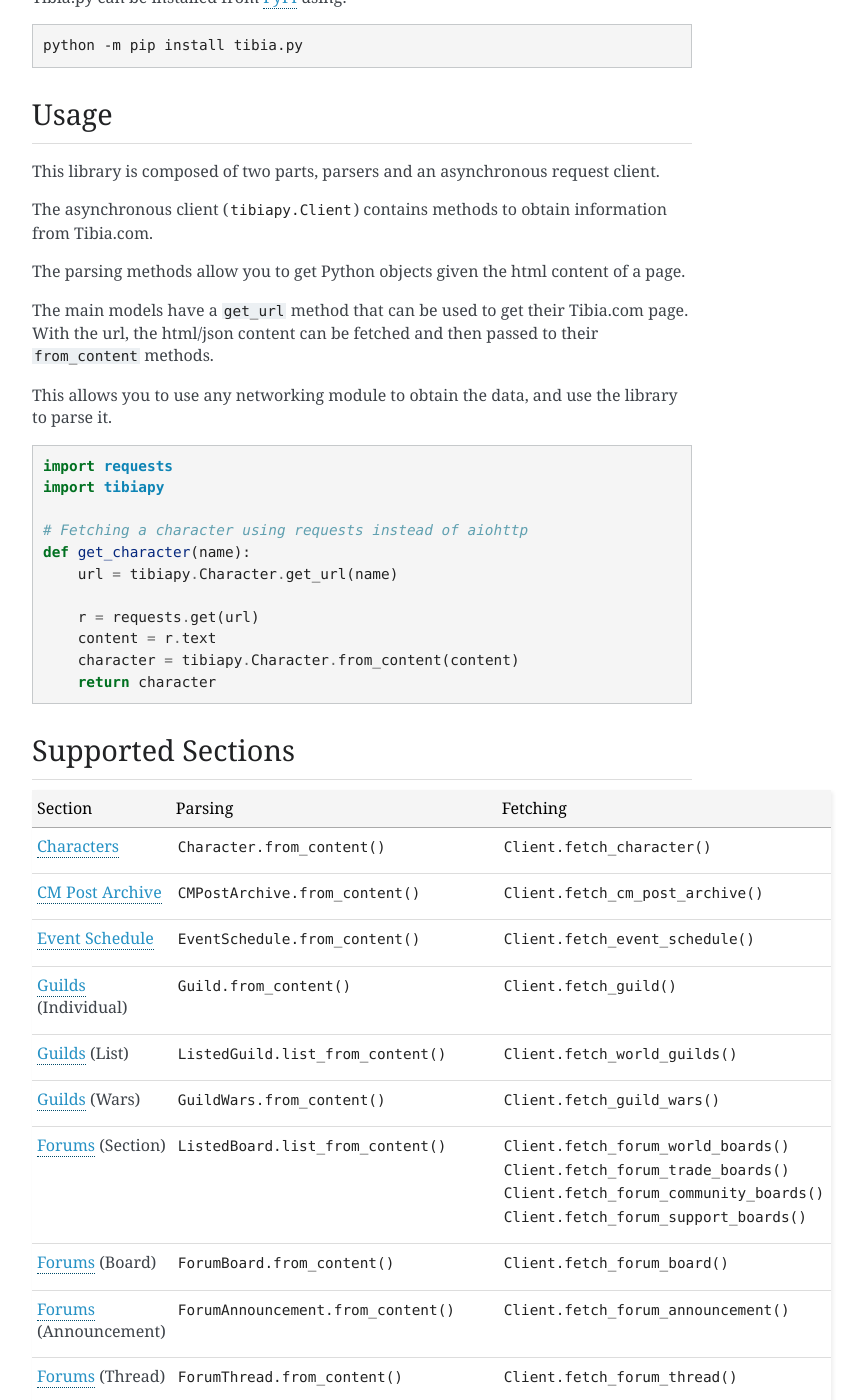
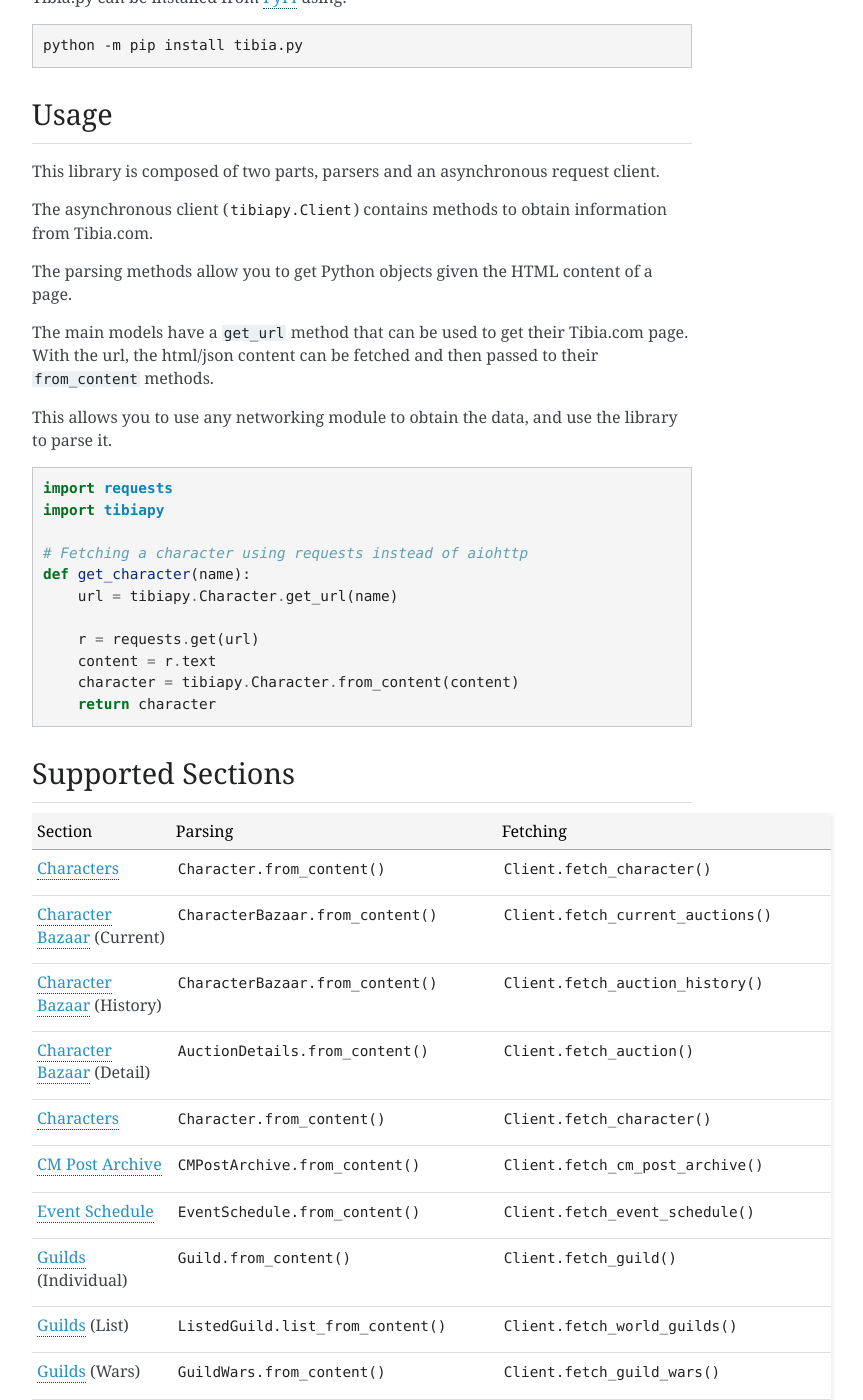
Before and after one commit to Galarzaa90/tibia.py, a Sphinx documentation site: the page built from docs/intro.rst, in a window 1280 px wide and 1400 px high, scrolled down 534 px. Shown: the whole window, without its empty margins (388-1251 px from the left). Built offline with Sphinx 7.4.7, drawn with Linux system fonts in a browser that asks for light colours.

```diff
--- a/CHANGELOG.rst
+++ b/CHANGELOG.rst
@@ -5,6 +5,12 @@
 .. note::
     Due to this library relying on external content, older versions are not guaranteed to work.
     Try to always use the latest version.
+
+3.3.0 (Unreleased)
+=================
+
+- Added support for the Character Bazaar
+    - Added classes: ``CharacterBazaar``, ``ListedAuction`` and ``AuctionDetails`` and many auxiliary classes.
 
 .. v3.2.2:
 
--- a/docs/api.rst
+++ b/docs/api.rst
@@ -40,7 +44,6 @@
 .. autoclass:: BazaarType
     :members:
     :undoc-members:
-
 
 .. autoclass:: BidType
     :members:
--- a/docs/intro.rst
+++ b/docs/intro.rst
@@ -37,7 +37,7 @@
 
 The asynchronous client (:class:`tibiapy.Client`) contains methods to obtain information from Tibia.com.
 
-The parsing methods allow you to get Python objects given the html content of a page.
+The parsing methods allow you to get Python objects given the HTML content of a page.
 
 The main models have a ``get_url`` method that can be used to get their Tibia.com page.
 With the url, the html/json content can be fetched and then passed to their ``from_content`` methods.
@@ -62,58 +62,67 @@
 Supported Sections
 ==================
 
-+----------------------------+--------------------------------------------+---------------------------------------------+
-|          Section           |                  Parsing                   |                  Fetching                   |
-+============================+============================================+=============================================+
-| Characters_                | :meth:`Character.from_content`             | :meth:`Client.fetch_character`              |
-+----------------------------+--------------------------------------------+---------------------------------------------+
-| `CM Post Archive`_         | :meth:`CMPostArchive.from_content`         | :meth:`Client.fetch_cm_post_archive`        |
-+----------------------------+--------------------------------------------+---------------------------------------------+
-| `Event Schedule`_          | :meth:`EventSchedule.from_content`         | :meth:`Client.fetch_event_schedule`         |
-+----------------------------+--------------------------------------------+---------------------------------------------+
-| Guilds_ (Individual)       | :meth:`Guild.from_content`                 | :meth:`Client.fetch_guild`                  |
-+----------------------------+--------------------------------------------+---------------------------------------------+
-| Guilds_ (List)             | :meth:`ListedGuild.list_from_content`      | :meth:`Client.fetch_world_guilds`           |
-+----------------------------+--------------------------------------------+---------------------------------------------+
-| Guilds_ (Wars)             | :meth:`GuildWars.from_content`             | :meth:`Client.fetch_guild_wars`             |
-+----------------------------+--------------------------------------------+---------------------------------------------+
-| Forums_ (Section)          | :meth:`ListedBoard.list_from_content`      | :meth:`Client.fetch_forum_world_boards`     |
-|                            |                                            | :meth:`Client.fetch_forum_trade_boards`     |
-|                            |                                            | :meth:`Client.fetch_forum_community_boards` |
-|                            |                                            | :meth:`Client.fetch_forum_support_boards`   |
-+----------------------------+--------------------------------------------+---------------------------------------------+
-| Forums_ (Board)            | :meth:`ForumBoard.from_content`            | :meth:`Client.fetch_forum_board`            |
-+----------------------------+--------------------------------------------+---------------------------------------------+
-| Forums_ (Announcement)     | :meth:`ForumAnnouncement.from_content`     | :meth:`Client.fetch_forum_announcement`     |
-+----------------------------+--------------------------------------------+---------------------------------------------+
-| Forums_ (Thread)           | :meth:`ForumThread.from_content`           | :meth:`Client.fetch_forum_thread`           |
-+----------------------------+--------------------------------------------+---------------------------------------------+
-| Highscores_                | :meth:`Highscores.from_content`            | :meth:`Client.fetch_highscores_page`        |
-+----------------------------+--------------------------------------------+---------------------------------------------+
-| Highscores_                | :meth:`Highscores.from_content`            | :meth:`Client.fetch_highscores_page`        |
-+----------------------------+--------------------------------------------+---------------------------------------------+
-| Houses_ (Individual)       | :meth:`House.from_content`                 | :meth:`Client.fetch_house`                  |
-+----------------------------+--------------------------------------------+---------------------------------------------+
-| Houses_ (List)             | :meth:`ListedHouse.list_from_content`      | :meth:`Client.fetch_world_houses`           |
-+----------------------------+--------------------------------------------+---------------------------------------------+
-| `Kill Statistics`_ (List)  | :meth:`KillStatistics.from_content`        | :meth:`Client.fetch_kill_statistics`        |
-+----------------------------+--------------------------------------------+---------------------------------------------+
-| News_ (Individual)         | :meth:`News.from_content`                  | :meth:`Client.fetch_news`                   |
-+----------------------------+--------------------------------------------+---------------------------------------------+
-| News_ (List)               | :meth:`ListedNews.list_from_content`       | :meth:`Client.fetch_news_archive`           |
-|                            |                                            | :meth:`Client.fetch_recent_news`            |
-+----------------------------+--------------------------------------------+---------------------------------------------+
-| Tournaments_               | :meth:`Tournament.from_content`            | :meth:`Client.fetch_tournament`             |
-+----------------------------+--------------------------------------------+---------------------------------------------+
-| `Tournament Leaderboards`_ | :meth:`TournamentLeaderboard.from_content` | :meth:`Client.fetch_tournament_leaderboard` |
-+----------------------------+--------------------------------------------+---------------------------------------------+
-| Worlds_ (Individual)       | :meth:`World.from_content`                 | :meth:`Client.fetch_world`                  |
-+----------------------------+--------------------------------------------+---------------------------------------------+
-| Worlds_ (List)             | :meth:`WorldOverview.from_content`         | :meth:`Client.fetch_world_list`             |
-+----------------------------+--------------------------------------------+---------------------------------------------+
++-------------------------------+--------------------------------------------+---------------------------------------------+
+|            Section            |                  Parsing                   |                  Fetching                   |
++===============================+============================================+=============================================+
+| Characters_                   | :meth:`Character.from_content`             | :meth:`Client.fetch_character`              |
++-------------------------------+--------------------------------------------+---------------------------------------------+
+| `Character Bazaar`_ (Current) | :meth:`CharacterBazaar.from_content`       | :meth:`Client.fetch_current_auctions`       |
++-------------------------------+--------------------------------------------+---------------------------------------------+
+| `Character Bazaar`_ (History) | :meth:`CharacterBazaar.from_content`       | :meth:`Client.fetch_auction_history`        |
++-------------------------------+--------------------------------------------+---------------------------------------------+
+| `Character Bazaar`_ (Detail)  | :meth:`AuctionDetails.from_content`        | :meth:`Client.fetch_auction`                |
++-------------------------------+--------------------------------------------+---------------------------------------------+
+| Characters_                   | :meth:`Character.from_content`             | :meth:`Client.fetch_character`              |
++-------------------------------+--------------------------------------------+---------------------------------------------+
+| `CM Post Archive`_            | :meth:`CMPostArchive.from_content`         | :meth:`Client.fetch_cm_post_archive`        |
++-------------------------------+--------------------------------------------+---------------------------------------------+
+| `Event Schedule`_             | :meth:`EventSchedule.from_content`         | :meth:`Client.fetch_event_schedule`         |
++-------------------------------+--------------------------------------------+---------------------------------------------+
+| Guilds_ (Individual)          | :meth:`Guild.from_content`                 | :meth:`Client.fetch_guild`                  |
++-------------------------------+--------------------------------------------+---------------------------------------------+
+| Guilds_ (List)                | :meth:`ListedGuild.list_from_content`      | :meth:`Client.fetch_world_guilds`           |
++-------------------------------+--------------------------------------------+---------------------------------------------+
+| Guilds_ (Wars)                | :meth:`GuildWars.from_content`             | :meth:`Client.fetch_guild_wars`             |
++-------------------------------+--------------------------------------------+---------------------------------------------+
+| Forums_ (Section)             | :meth:`ListedBoard.list_from_content`      | :meth:`Client.fetch_forum_world_boards`     |
+|                               |                                            | :meth:`Client.fetch_forum_trade_boards`     |
+|                               |                                            | :meth:`Client.fetch_forum_community_boards` |
+|                               |                                            | :meth:`Client.fetch_forum_support_boards`   |
++-------------------------------+--------------------------------------------+---------------------------------------------+
+| Forums_ (Board)               | :meth:`ForumBoard.from_content`            | :meth:`Client.fetch_forum_board`            |
++-------------------------------+--------------------------------------------+---------------------------------------------+
+| Forums_ (Announcement)        | :meth:`ForumAnnouncement.from_content`     | :meth:`Client.fetch_forum_announcement`     |
++-------------------------------+--------------------------------------------+---------------------------------------------+
+| Forums_ (Thread)              | :meth:`ForumThread.from_content`           | :meth:`Client.fetch_forum_thread`           |
++-------------------------------+--------------------------------------------+---------------------------------------------+
+| Highscores_                   | :meth:`Highscores.from_content`            | :meth:`Client.fetch_highscores_page`        |
++-------------------------------+--------------------------------------------+---------------------------------------------+
+| Highscores_                   | :meth:`Highscores.from_content`            | :meth:`Client.fetch_highscores_page`        |
++-------------------------------+--------------------------------------------+---------------------------------------------+
+| Houses_ (Individual)          | :meth:`House.from_content`                 | :meth:`Client.fetch_house`                  |
++-------------------------------+--------------------------------------------+---------------------------------------------+
+| Houses_ (List)                | :meth:`ListedHouse.list_from_content`      | :meth:`Client.fetch_world_houses`           |
++-------------------------------+--------------------------------------------+---------------------------------------------+
+| `Kill Statistics`_ (List)     | :meth:`KillStatistics.from_content`        | :meth:`Client.fetch_kill_statistics`        |
++-------------------------------+--------------------------------------------+---------------------------------------------+
+| News_ (Individual)            | :meth:`News.from_content`                  | :meth:`Client.fetch_news`                   |
++-------------------------------+--------------------------------------------+---------------------------------------------+
+| News_ (List)                  | :meth:`ListedNews.list_from_content`       | :meth:`Client.fetch_news_archive`           |
+|                               |                                            | :meth:`Client.fetch_recent_news`            |
++-------------------------------+--------------------------------------------+---------------------------------------------+
+| Tournaments_                  | :meth:`Tournament.from_content`            | :meth:`Client.fetch_tournament`             |
++-------------------------------+--------------------------------------------+---------------------------------------------+
+| `Tournament Leaderboards`_    | :meth:`TournamentLeaderboard.from_content` | :meth:`Client.fetch_tournament_leaderboard` |
++-------------------------------+--------------------------------------------+---------------------------------------------+
+| Worlds_ (Individual)          | :meth:`World.from_content`                 | :meth:`Client.fetch_world`                  |
++-------------------------------+--------------------------------------------+---------------------------------------------+
+| Worlds_ (List)                | :meth:`WorldOverview.from_content`         | :meth:`Client.fetch_world_list`             |
++-------------------------------+--------------------------------------------+---------------------------------------------+
 
 
 .. _Characters: https://www.tibia.com/community/?subtopic=characters
+.. _Character Bazaar: https://www.tibia.com/charactertrade/?subtopic=currentcharactertrades
 .. _CM Post Archive: https://www.tibia.com/forum/?subtopic=forum&action=cm_post_archive
 .. _Event Schedule: https://www.tibia.com/news/?subtopic=eventcalendar
 .. _Guilds: https://www.tibia.com/community/?subtopic=guilds
```
Also changed, not shown: other parts of docs/api.rst (+4 -0 lines), 4 other files.
